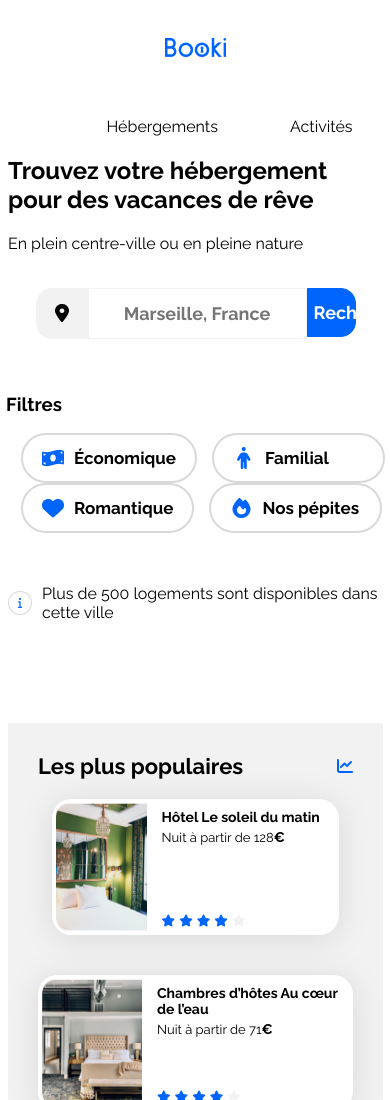
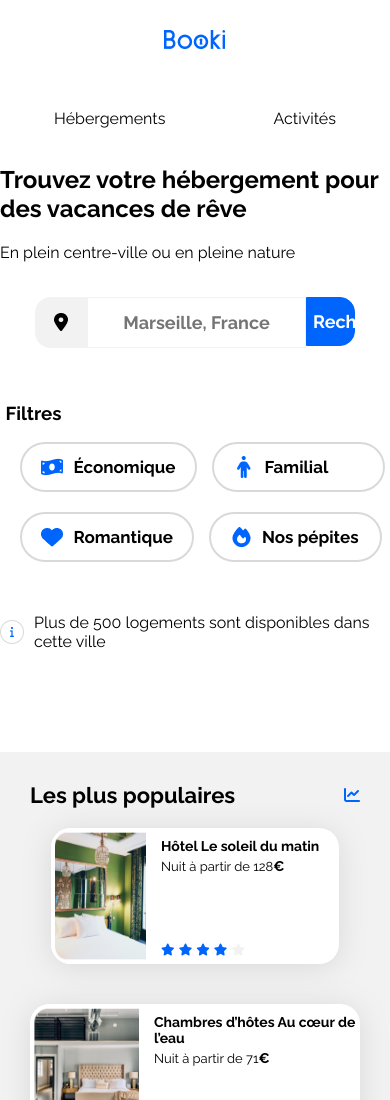
Before and after one commit to DennAmo/booki, a plain HTML site: page index.html in a window 390 px wide. Shown: the top 1100 px of the page. Drawn offline with Linux system fonts and the light colour scheme.

Commit message:
update mobile

```diff
--- a/css/style.css
+++ b/css/style.css
@@ -69,12 +69,14 @@ header {
     padding-top: 1.88rem;
 }
 
-.btnMenu1,
-.btnMenu2 {
+.btnMenu1 {
+    margin-right: 4.25rem;
+}
+
+.btnMenu1, .btnMenu2 {
     background-color: white;
     border-style: hidden;
     position: relative;
-    margin-left: 4.25rem;
 }
 
 
@@ -154,7 +156,7 @@ header {
 
 }
 
-.btnLayout {
+.btnLayout, .btnLayoutTwo {
     margin-left: 15px;
     display: flex;
     gap: 0.94rem;
@@ -384,23 +386,38 @@ footer li {
 /* Small devices (phones, less than 768px) */
 @media (max-width: 767.98px) {
 
+    /****** header *****/
     body {
         display: block;
         min-width: 375px;
+        margin: 0;
+    }
+
+    .logoBooki {
+        padding: 1.875rem;
+    }
+
+    .btnMenu1, .btnMenu2 {
+        margin-right: 0rem;
+    }
+
+    header {
+        flex-wrap: wrap;
+        flex-direction: column;
+        margin-bottom: 1.075rem;
+    }
+
+    header img {
+        object-fit: scale-down;
+    }
+
+    nav {
+        display: flex;
+        justify-content: space-around;
     }
 
     .main-container {
         padding: 0px 0px;
-    }
-
-    /****** header *****/
-    header {
-        flex-direction: column;
-        align-items: center;
-    }
-
-    .logoBooki {
-        padding: 1.875rem;
     }
 
     /****** search module *******/
@@ -416,6 +433,15 @@ footer li {
 
     .searchModuleLayout {
         align-items: center;
+    }
+
+    .btnLayout {
+        margin-bottom: 1.25rem;
+    }
+
+    .btnMenu1:hover::before,
+    .btnMenu2:hover::before {
+        top: 30px;
     }
 
     /********* hebergement populaires **********/
--- a/index.html
+++ b/index.html
@@ -49,7 +49,7 @@
                         Familial
                     </button>
                 </div>
-                <div class="btnLayout">
+                <div class="btnLayoutTwo">
                     <button class="filterBtn">
                         <img src="./images/assets/heart.png" alt="Romantique">
                         Romantique
```
